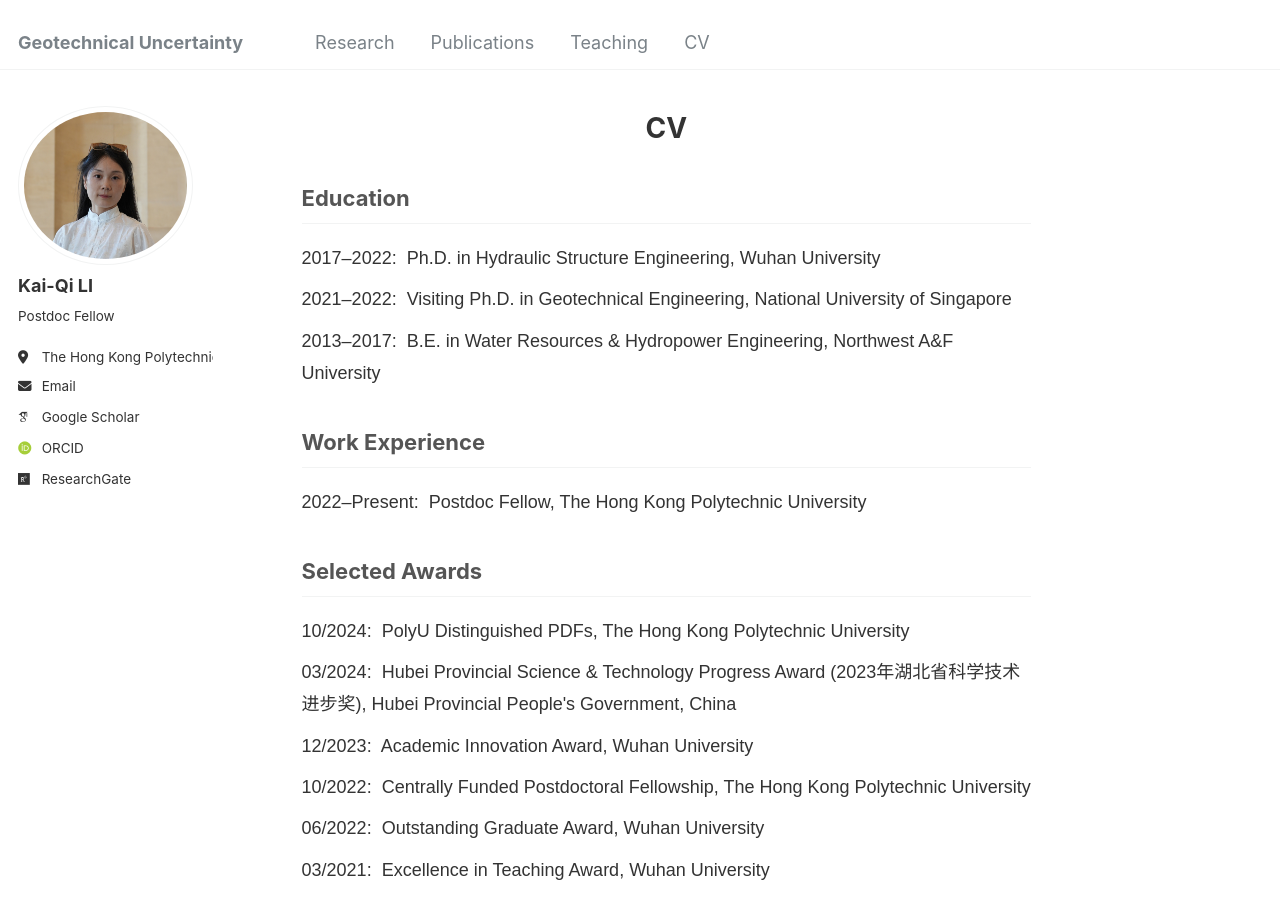
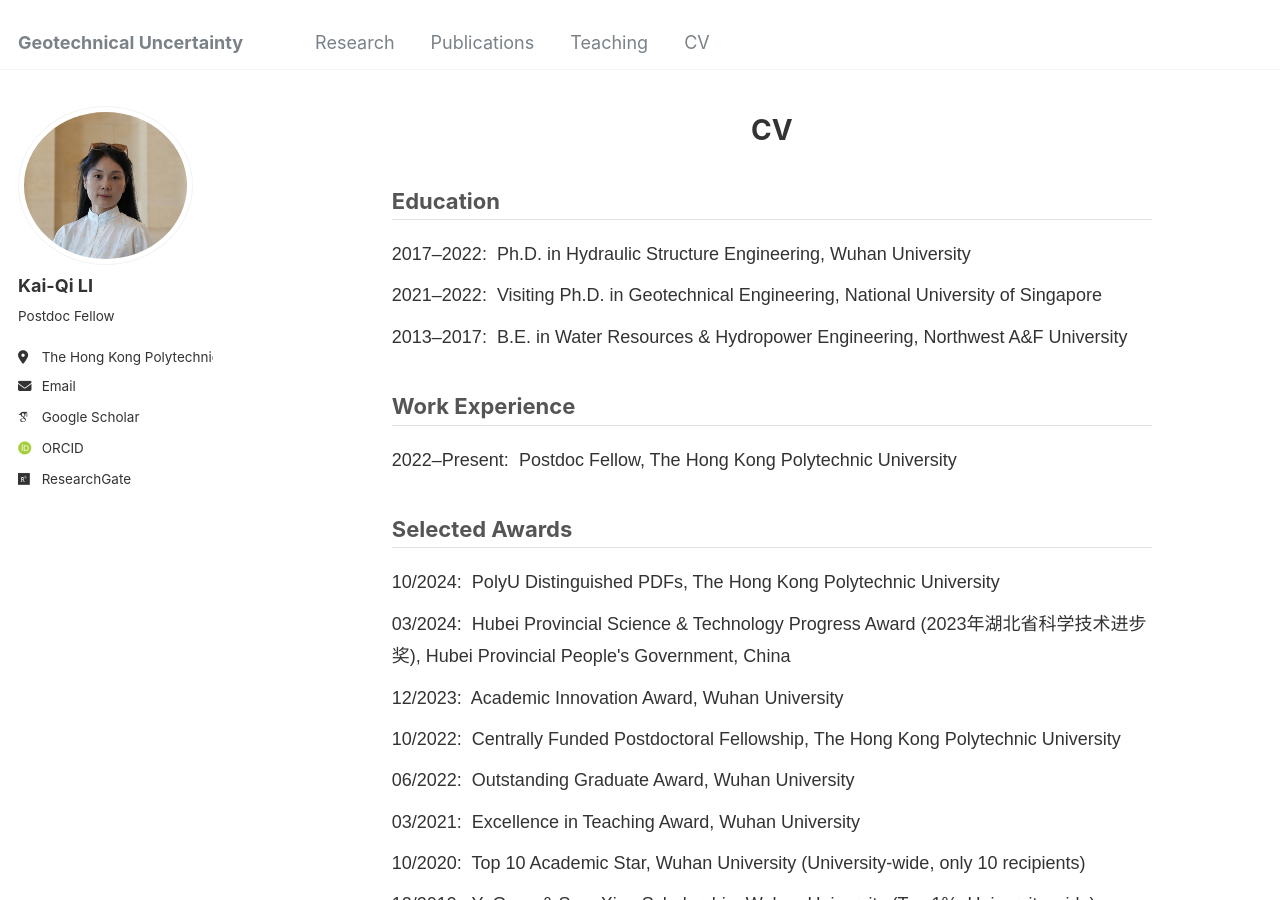
Before and after one commit to kqceeli/kqceeli.github.io, a Jekyll site: the page built from _pages/cv.md, in a window 1280 px wide and 900 px high. Built offline with Jekyll 4.4.1, drawn with Linux system fonts in a browser that asks for light colours; some web fonts are replaced; our own code applies the rules of GitHub Pages for plain Markdown files.

Commit message:
Update cv.md

```diff
--- a/_pages/cv.md
+++ b/_pages/cv.md
@@ -1,4 +1,13 @@
-<!DOCTYPE html>
+---
+layout: archive
+title: "CV"
+
+permalink: /cv/
+author_profile: true
+redirect_from:
+  - /resume
+---
+
 <html lang="en">
 <head>
     <meta charset="UTF-8">
```
